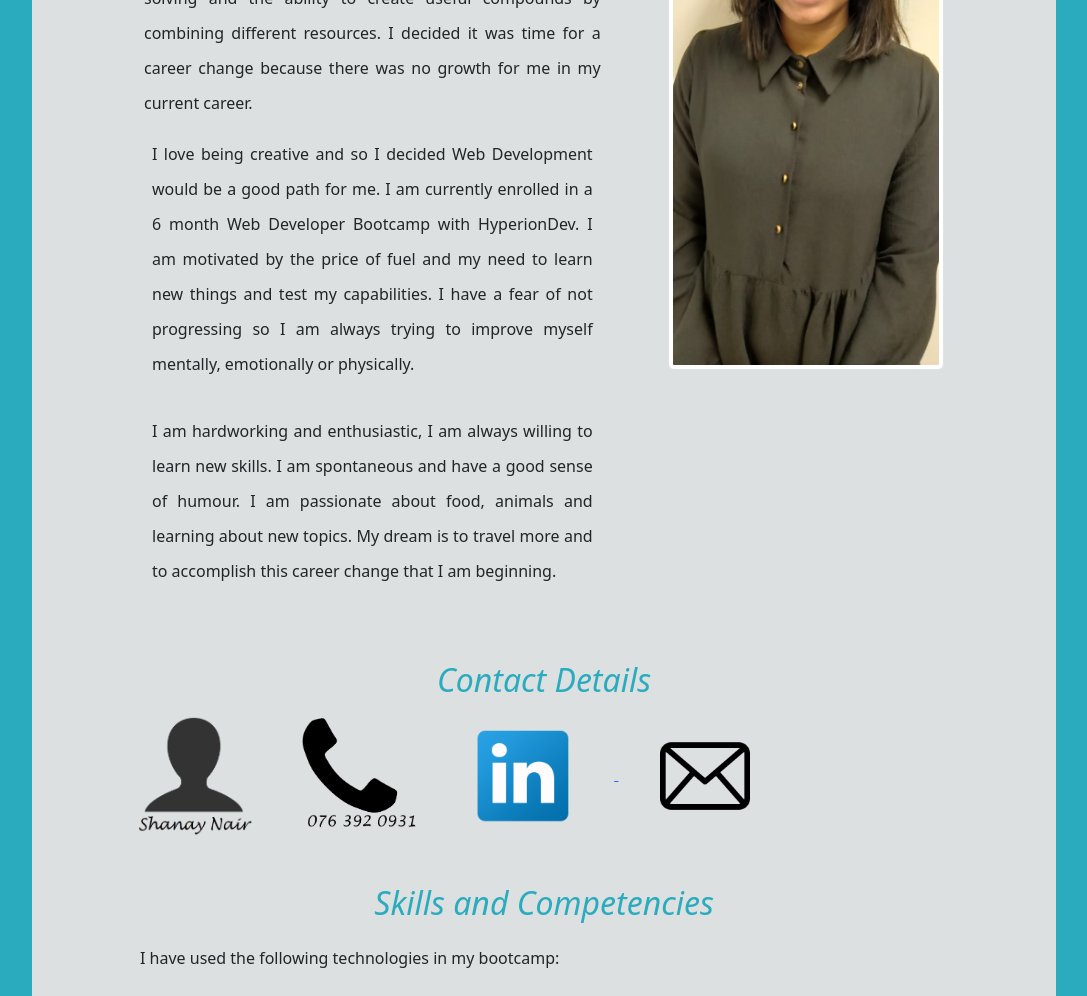
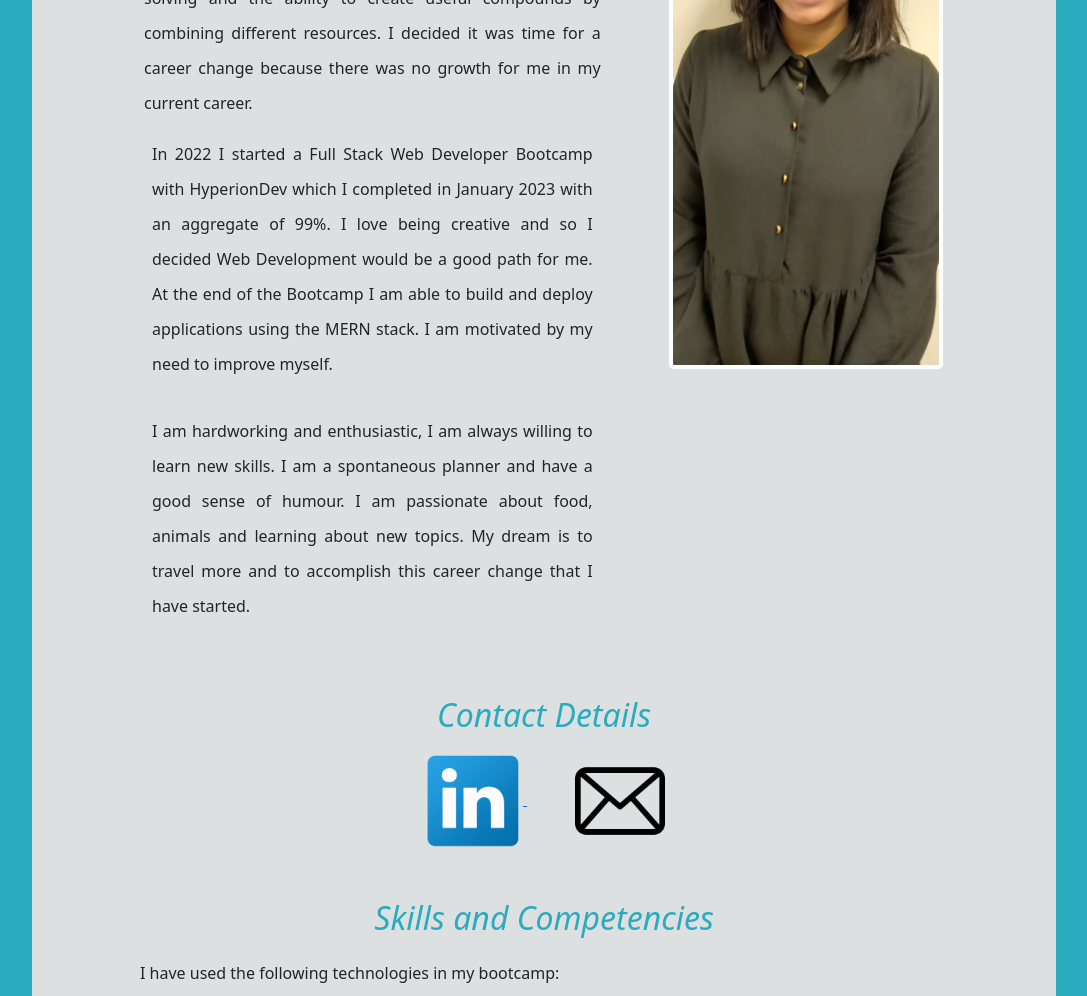
Before and after one commit to ShaySN29/Shanay_Nair_resume, a plain HTML site: page index.html in a window 1280 px wide. Shown: the part 340-1336 px from the top of the page, without its empty margins (96-1183 px from the left). Drawn offline with nearby package versions, Linux system fonts and the light colour scheme.

Commit message:
updates after bootcamp completion

```diff
--- a/index.html
+++ b/index.html
@@ -45,14 +45,14 @@
                                 me in my current career.
                             </p>
 
-                            <p class="mb-3 p-2"> I love being creative and so I decided Web Development would be a good path for me. I am currently enrolled in a 6
-                                month Web Developer Bootcamp with HyperionDev. I am motivated by the price of fuel and my need to learn new things and test my capabilities.
-                                I have a fear of not progressing so I am always trying to improve myself mentally, emotionally or physically.
+                            <p class="mb-3 p-2"> In 2022 I started a Full Stack Web Developer Bootcamp with HyperionDev which I completed in January 2023 with an aggregate
+                                of 99%. I love being creative and so I decided Web Development would be a good path for me. At the end of the Bootcamp I am able to build
+                                and deploy applications using the MERN stack. I am motivated by my need to improve myself.
                             </p>
 
-                            <p class="mb-3 p-2"> I am hardworking and enthusiastic, I am always willing to learn new skills. I am spontaneous and have a good sense of
+                            <p class="mb-3 p-2"> I am hardworking and enthusiastic, I am always willing to learn new skills. I am a spontaneous planner and have a good sense of
                                 humour. I am passionate about food, animals and learning about new topics. My dream is to travel more and to accomplish this career
-                                change that I am beginning.
+                                change that I have started.
                             </p>
                         </div>
 
@@ -64,10 +64,7 @@
 
             <h2 class="mt-5 mb-3" id="contactDetails">Contact Details</h2>
                 <div id="contactLogos">
-                    <img src="images/user_icon2.png" alt="Name" height="120">
-                    <img src="images/tel_icon.png" alt="Tel" height="120">
-
-                    <a href="http://www.linkedin.com/in/shanay-sathdeo-nair-09320b93" target="_blank">
+                    <a class="me-5" href="http://www.linkedin.com/in/shanay-sathdeo-nair-09320b93" target="_blank">
                         <img src="images/linkedin_logo.png" alt="Linkedin" height="100">
                     </a>
 
@@ -99,15 +96,17 @@
                         <ol>
                             <li>Document Analysis (Printing Methods and Security features)</li>
                             <li>Handwriting and Signature Analysis</li>
+                            <li>Adobe Photoshop</li>
                         </ol>
                 </div>
 
 
             <h2 class="mt-5 mb-3 p-2" id="education">Education</h2>
                 <ul class="educationList">
-                    <li><b>Westering High School</b>: 2007 - 2011</li>
+                    <li><b>Full Stack Web Developer Bootcamp</b> - HyperionDev : 2022</li>
+                    <li><b>BSc Hons Chemistry</b> - Nelson Mandela University : 2015 - 2016</li>
                     <li><b>BSc Biochemistry and Chemistry</b> - Nelson Mandela University : 2012 - 2014</li>
-                    <li><b>BSc Hons Chemistry</b> - Nelson Mandela University : 2015 - 2016</li>
+                    <li><b>NSC Certificate</b> - Westering High School : 2007 - 2011</li>
                 </ul>
 
             <h2 class="mt-5" id="workExperience">Work Experience</h2>
@@ -139,8 +138,6 @@
                     </p>
 
                     <a href='https://github.com/ShaySN29/Memory-Game' target="_blank">GitHub - A Memory Game of Thrones</a>
-                    <br />
-                    <a href='https://infinite-escarpment-72601.herokuapp.com/' target="_blank">Heroku - A Memory Game of Thrones</a>
                 </div>
 
                 <div class="mb-5">
@@ -151,8 +148,6 @@
                     </p>
 
                     <a href='https://github.com/ShaySN29/iTunes_app' target="_blank">GitHub - iTunes Search App</a>
-                    <br />
-                    <a href='https://sheltered-reaches-00257.herokuapp.com/' target="_blank">Heroku - iTunes Search App</a>
                 </div>
 
                 <div class="mb-5">
@@ -175,12 +170,11 @@
                 </div>
 
                 <div class="mb-5">
-                    <h4>Missing Person database App</h4>
+                    <h4>Missing Person Database App</h4>
                     <p>
                         An app built using the MERN (MongoDB - Express.js - React - Node.js) stack where a user logs in as an admin or user. An admin user can create,
                         update or delete from the missing person list or update the admin rights of a user. The user can view the missing person list.
                     </p>
-
                     <a href='https://github.com/ShaySN29/Missing-Person-Database' target="'_blank">Github - Missing Person Database</a>
                 </div>
 
--- a/styles.css
+++ b/styles.css
@@ -41,8 +41,8 @@ h2 {
     align-items: flex-end;
 }
 
-#contactLogos img, #contactLogos a {
-    padding-right: 5%;
+#contactLogos {
+  text-align: center;
 }
 
 #technologyLogos img {
```
